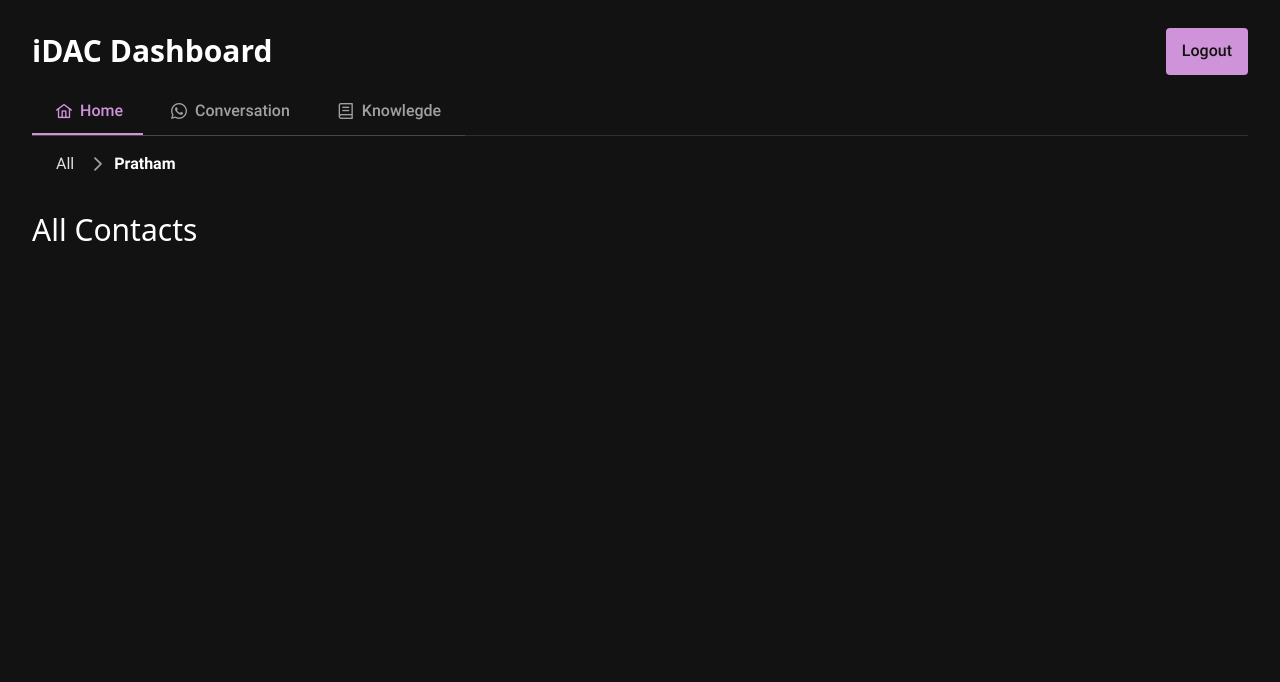
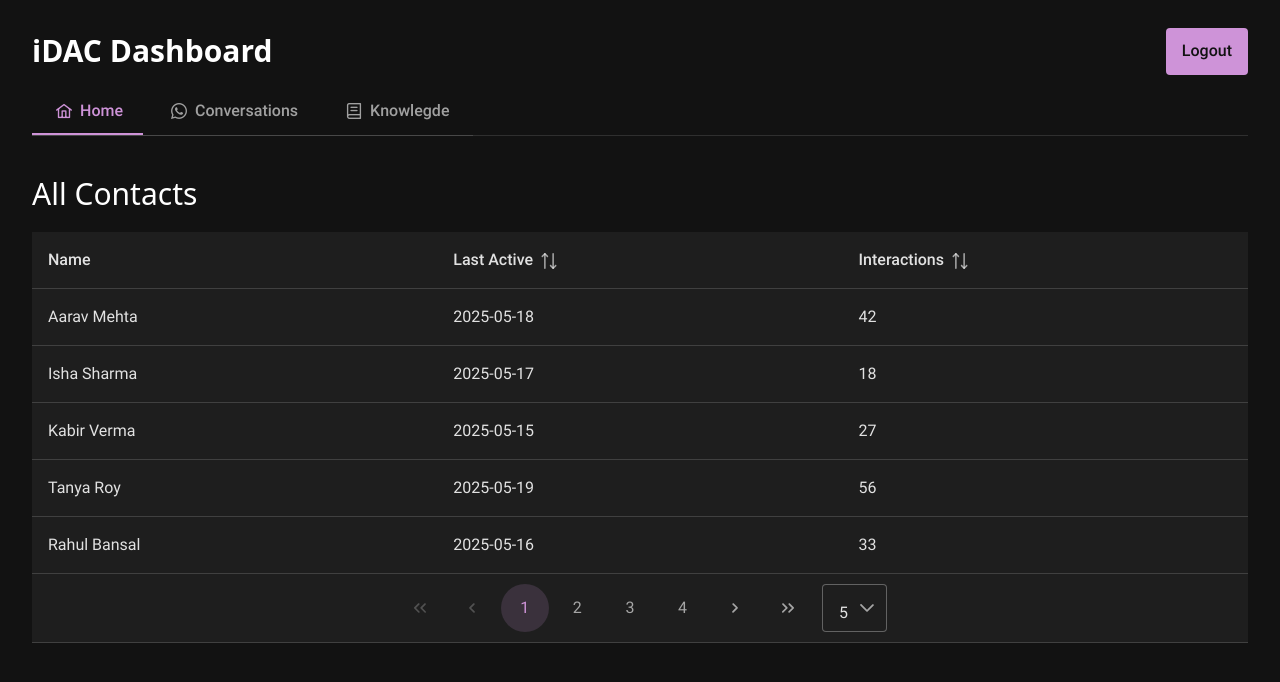
Before and after one commit to PrathamPaleriyaQlink/qlink_idac_dashboard, a React (Vite) app: page /conversation in a window 1280 px wide. Shown: the top 682 px of the page. Built offline with nearby package versions, Linux system fonts and the light colour scheme.

Commit message:
conversations page

```diff
--- a/src/App.jsx
+++ b/src/App.jsx
@@ -7,6 +7,7 @@ import 'primereact/resources/primereact.min.css'; //core css
 import 'primeicons/primeicons.css'; //icons
 import Conversation from './pages/Conversation';
 import Knowledge from './pages/Knowledge';
+import Person from './pages/Person';
 
 
 
@@ -16,6 +17,7 @@ const router = createBrowserRouter(
       <Route path="/" element={<RootLayout />}>
         <Route path='/' element={<Home/>}/>
         <Route path='/conversation' element={<Conversation/>}/>
+        <Route path='/people/:id' element={<Person/>}/>
         <Route path='/knowledge' element={<Knowledge/>}/>
       </Route>
     </>
--- a/src/index.css
+++ b/src/index.css
@@ -1 +1,10 @@
 @import "tailwindcss";
+
+.custom-datatable .p-datatable-tbody > tr {
+  cursor: pointer;
+  transition: background-color 0.2s ease;
+}
+
+.custom-datatable .p-datatable-tbody > tr:hover {
+  background-color: #2c2c2c;
+}
--- a/src/layout/RootLayout.jsx
+++ b/src/layout/RootLayout.jsx
@@ -1,48 +1,48 @@
-import { Button } from 'primereact/button';
-import { TabMenu } from 'primereact/tabmenu';
-import React from 'react'
-import { Outlet, useNavigate, useRouteError } from 'react-router-dom'
+import { Button } from "primereact/button";
+import { TabMenu } from "primereact/tabmenu";
+import React from "react";
+import { Outlet, useNavigate, useRouteError } from "react-router-dom";
 
 const RootLayout = () => {
-    const navigate = useNavigate()
+  const navigate = useNavigate();
   const items = [
     {
-            label: 'Home',
-            icon: 'pi pi-home',
+      label: "Home",
+      icon: "pi pi-home",
       command: () => {
-                navigate('/');
-            }
+        navigate("/");
+      },
     },
     {
-            label: 'Conversation',
-            icon: 'pi pi-whatsapp',
+      label: "Conversations",
+      icon: "pi pi-whatsapp",
       command: () => {
-                navigate('/conversation');
-            }
+        navigate("/conversation");
+      },
     },
     {
-            label: 'Knowlegde',
-            icon: 'pi pi-book',
+      label: "Knowlegde",
+      icon: "pi pi-book",
       command: () => {
-                navigate('/knowledge');
-            }
+        navigate("/knowledge");
+      },
     },
   ];
   return (
-    <div className='w-full h-screen overflow-hidden'>
-        <div className='px-8'>
-            <div className='flex items-center justify-between pt-7 pb-3'>
-                <div className='font-semibold text-3xl'>iDAC Dashboard</div>
+    <div className="w-full h-screen flex flex-col">
+      <div className="px-8">
+        <div className="flex items-center justify-between pt-7 pb-3">
+          <div className="font-semibold text-3xl">iDAC Dashboard</div>
           <Button>Logout</Button>
         </div>
         <TabMenu model={items} />
       </div>
-        <div className='overflow-auto px-8  w-full h-full'>
-            <Outlet/>
+
+      <div className="overflow-auto px-8 flex-1">
+        <Outlet />
       </div>
+    </div>
+  );
+};
 
-    </div>
-  )
-}
-
-export default RootLayout
+export default RootLayout;
--- a/src/pages/Conversation.jsx
+++ b/src/pages/Conversation.jsx
@@ -1,17 +1,37 @@
-import React from "react";
+import React, { useState } from "react";
 import { Link, useNavigate } from "react-router-dom";
 import { BreadCrumb } from "primereact/breadcrumb";
+import { DataTable } from "primereact/datatable";
+import { Column } from "primereact/column";
 
 const Conversation = () => {
+  const [data, setData] = useState([
+    { name: "Aarav Mehta", lastActive: "2025-05-18", interactions: 42 },
+    { name: "Isha Sharma", lastActive: "2025-05-17", interactions: 18 },
+    { name: "Kabir Verma", lastActive: "2025-05-15", interactions: 27 },
+    { name: "Tanya Roy", lastActive: "2025-05-19", interactions: 56 },
+    { name: "Rahul Bansal", lastActive: "2025-05-16", interactions: 33 },
+    { name: "Diya Nair", lastActive: "2025-05-14", interactions: 12 },
+    { name: "Vedant Kapoor", lastActive: "2025-05-19", interactions: 61 },
+    { name: "Meera Joshi", lastActive: "2025-05-18", interactions: 25 },
+    { name: "Ananya Desai", lastActive: "2025-05-12", interactions: 9 },
+    { name: "Rohan Iyer", lastActive: "2025-05-13", interactions: 44 },
+    { name: "Saanvi Malhotra", lastActive: "2025-05-17", interactions: 38 },
+    { name: "Yash Tiwari", lastActive: "2025-05-15", interactions: 20 },
+    { name: "Nikita Agarwal", lastActive: "2025-05-11", interactions: 7 },
+    { name: "Arjun Pillai", lastActive: "2025-05-18", interactions: 50 },
+    { name: "Sneha Reddy", lastActive: "2025-05-10", interactions: 13 },
+    { name: "Manav Singh", lastActive: "2025-05-16", interactions: 31 },
+    { name: "Ira Bhattacharya", lastActive: "2025-05-13", interactions: 21 },
+    { name: "Dev Patel", lastActive: "2025-05-19", interactions: 63 },
+    { name: "Ritika Saxena", lastActive: "2025-05-14", interactions: 16 },
+    { name: "Aditya Rao", lastActive: "2025-05-12", interactions: 28 },
+  ]);
+
   const navigate = useNavigate();
   const items = [
     {
       label: "InputText",
-      template: () => (
-        <Link href="/inputtext">
-          <a className="text-primary font-semibold">Pratham</a>
-        </Link>
-      ),
     },
   ];
   const home = {
@@ -22,13 +42,42 @@ const Conversation = () => {
   };
 
   return (
-    <div>
+    <div className="my-10">
       <div className="">
-        <BreadCrumb model={items} home={home} style={{background:"transparent", border:"None"}}/>
-      </div>
-      <div className="my-5">
         <div className="text-3xl">All Contacts</div>
-
+        <div className="my-5 h-full">
+          {data.length > 0 ? (
+            <DataTable
+              onRowClick={(e) => navigate(`/people/${e.data.name}`)}
+              value={data}
+              paginator
+              rows={5}
+              rowsPerPageOptions={[5, 10, 20]}
+              tableStyle={{ minWidth: "100%" }}
+              className="cursor-pointer custom-datatable"
+            >
+              <Column
+                field="name"
+                header="Name"
+                style={{ width: "33.33%" }}
+              ></Column>
+              <Column
+                field="lastActive"
+                sortable
+                header="Last Active"
+                style={{ width: "33.33%" }}
+              ></Column>
+              <Column
+                field="interactions"
+                header="Interactions"
+                sortable
+                style={{ width: "33.33" }}
+              ></Column>
+            </DataTable>
+          ) : (
+            <div className="text-gray-400">No Data Available</div>
+          )}
+        </div>
       </div>
     </div>
   );
--- a/src/pages/Home.jsx
+++ b/src/pages/Home.jsx
@@ -17,14 +17,14 @@ const Home = () => {
     <div className="w-full my-10">
       <Toast ref={toast} />
       { loading ? (
-        <div className="grid grid-cols-4 w-full gap-5">
+        <div className="grid grid-cols-1 md:grid-cols-2 lg:grid-cols-4 w-full gap-5">
           <Skeleton height="120px" width="100%" borderRadius="10px"/>
           <Skeleton height="120px" width="100%" borderRadius="10px"/>
           <Skeleton height="120px" width="100%" borderRadius="10px"/>
           <Skeleton height="120px" width="100%" borderRadius="10px"/>
         </div>
       ) : (
-        <div className="grid grid-cols-4 w-full gap-5">
+        <div className="grid grid-cols-1 md:grid-cols-2 lg:grid-cols-4 w-full gap-5">
         <StatsCard
           title={"Total Messages"}
           value={"3000"}
--- /dev/null
+++ b/src/pages/Person.jsx
@@ -0,0 +1,32 @@
+import { BreadCrumb } from "primereact/breadcrumb";
+import React from "react";
+import { useNavigate, useParams } from "react-router-dom";
+
+const Person = () => {
+  const { id } = useParams();
+  const navigate = useNavigate();
+  const items = [
+    {
+      label: id,
+    },
+  ];
+  const home = {
+    label: "All",
+    command: () => {
+      navigate("/conversation");
+    },
+  };
+  return (
+    <div>
+      <div className="">
+        <BreadCrumb
+          model={items}
+          home={home}
+          style={{ background: "transparent", border: "None" }}
+        />
+      </div>
+    </div>
+  );
+};
+
+export default Person;
```
Lines whose indentation alone changed are shown as unchanged.
